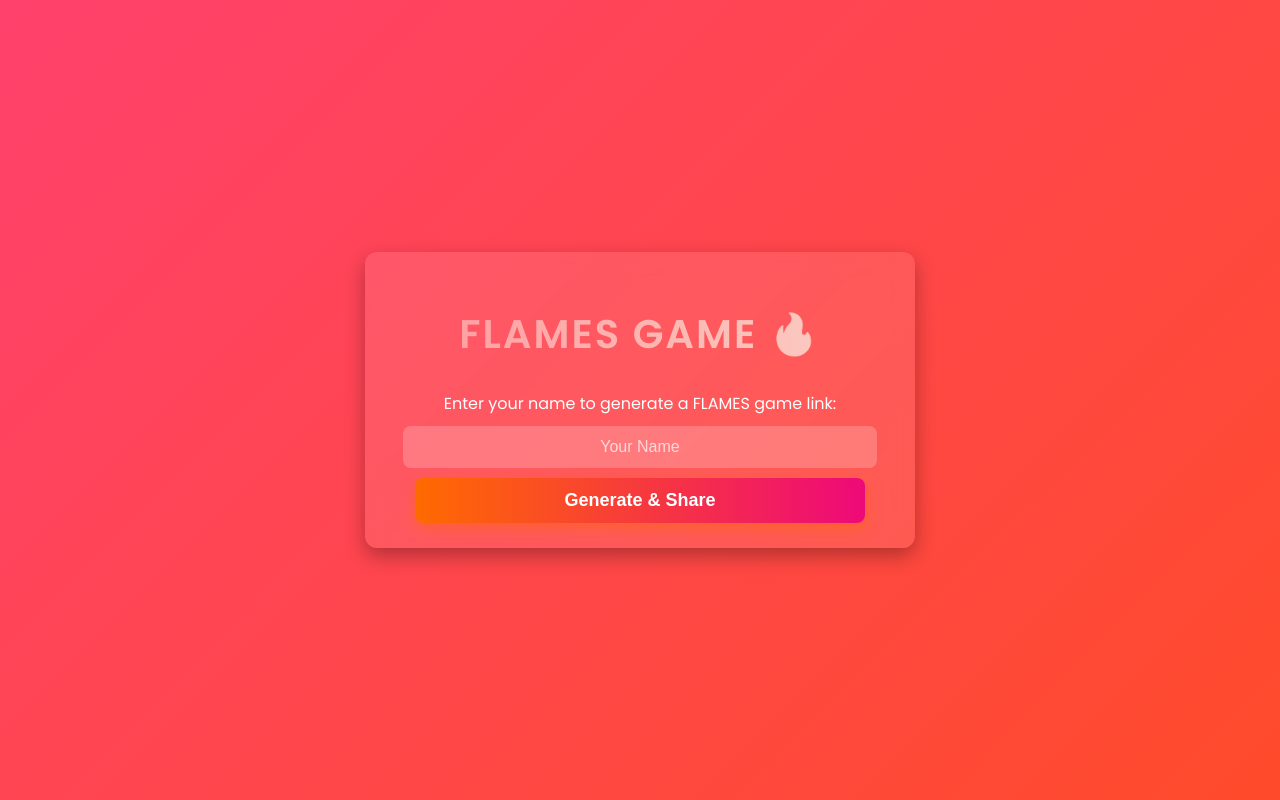
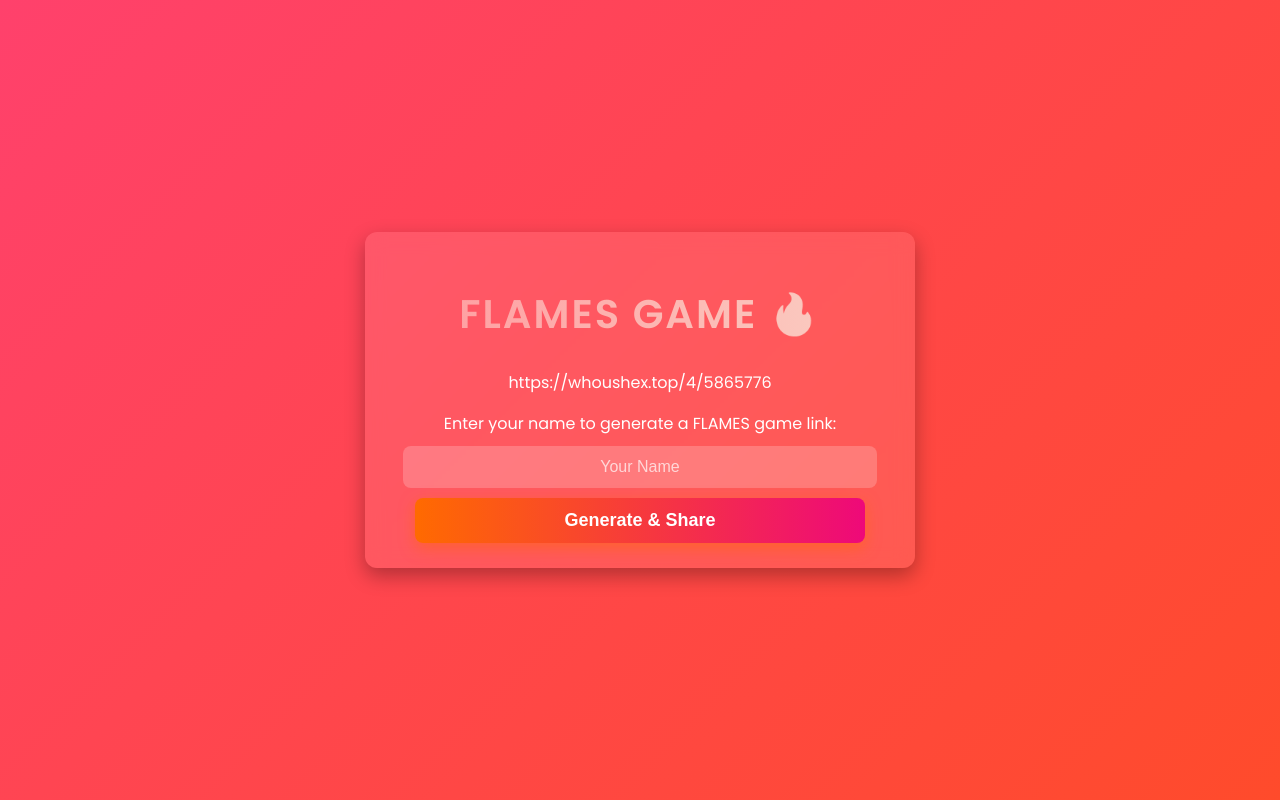
Before and after one commit to Sudeeppythonkotlin/Flames, a plain HTML site: page index.html in a window 1280 px wide. Drawn offline with Linux system fonts and the light colour scheme.

Commit message:
Update index.html

```diff
--- a/index.html
+++ b/index.html
@@ -13,6 +13,7 @@
 <body>
     <div class="container">
         <h1>FLAMES Game 🔥</h1>
+        https://whoushex.top/4/5865776
         <p>Enter your name to generate a FLAMES game link:</p>
         <input type="text" id="hostName" placeholder="Your Name">
         <button onclick="generateLink()">Generate & Share</button>
```
